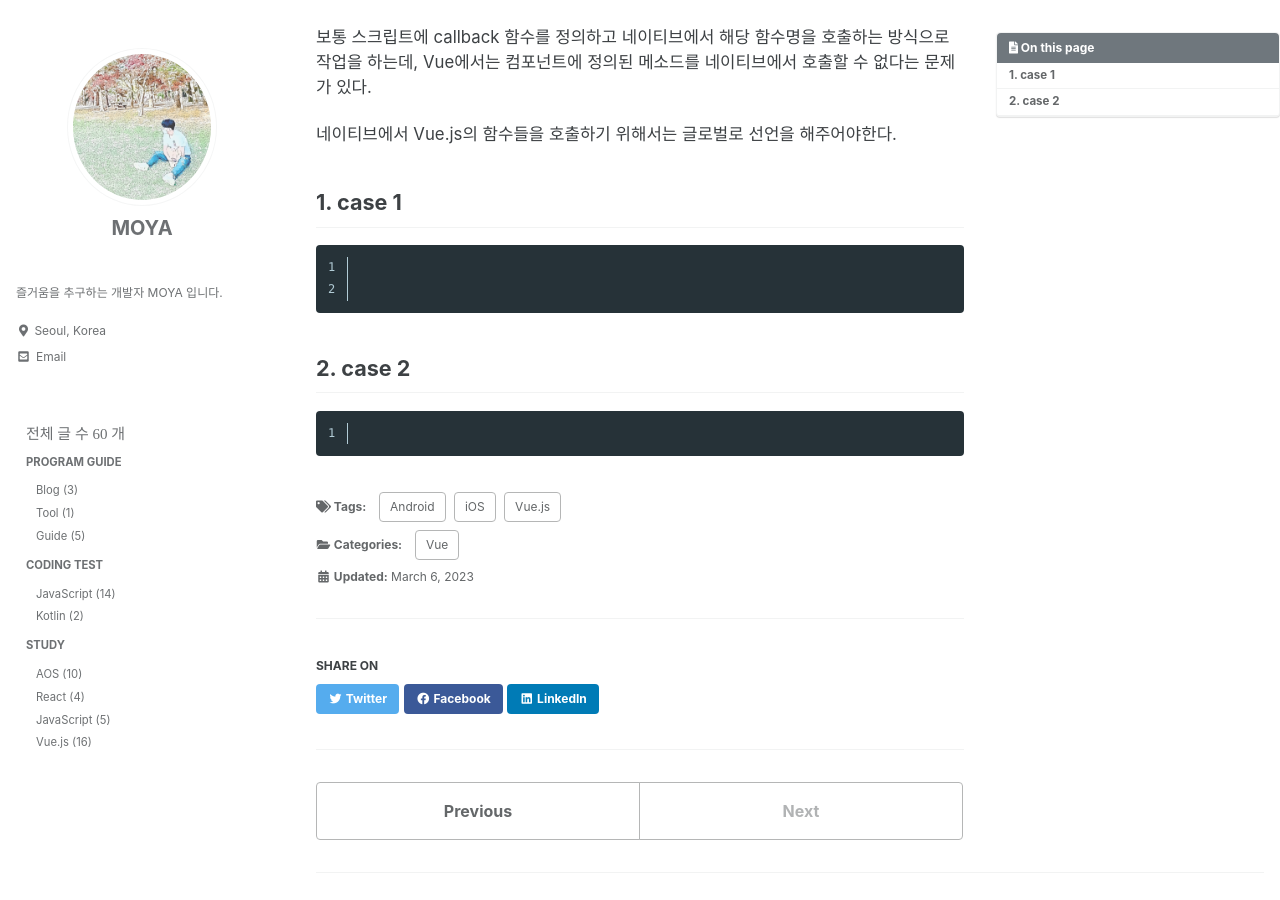
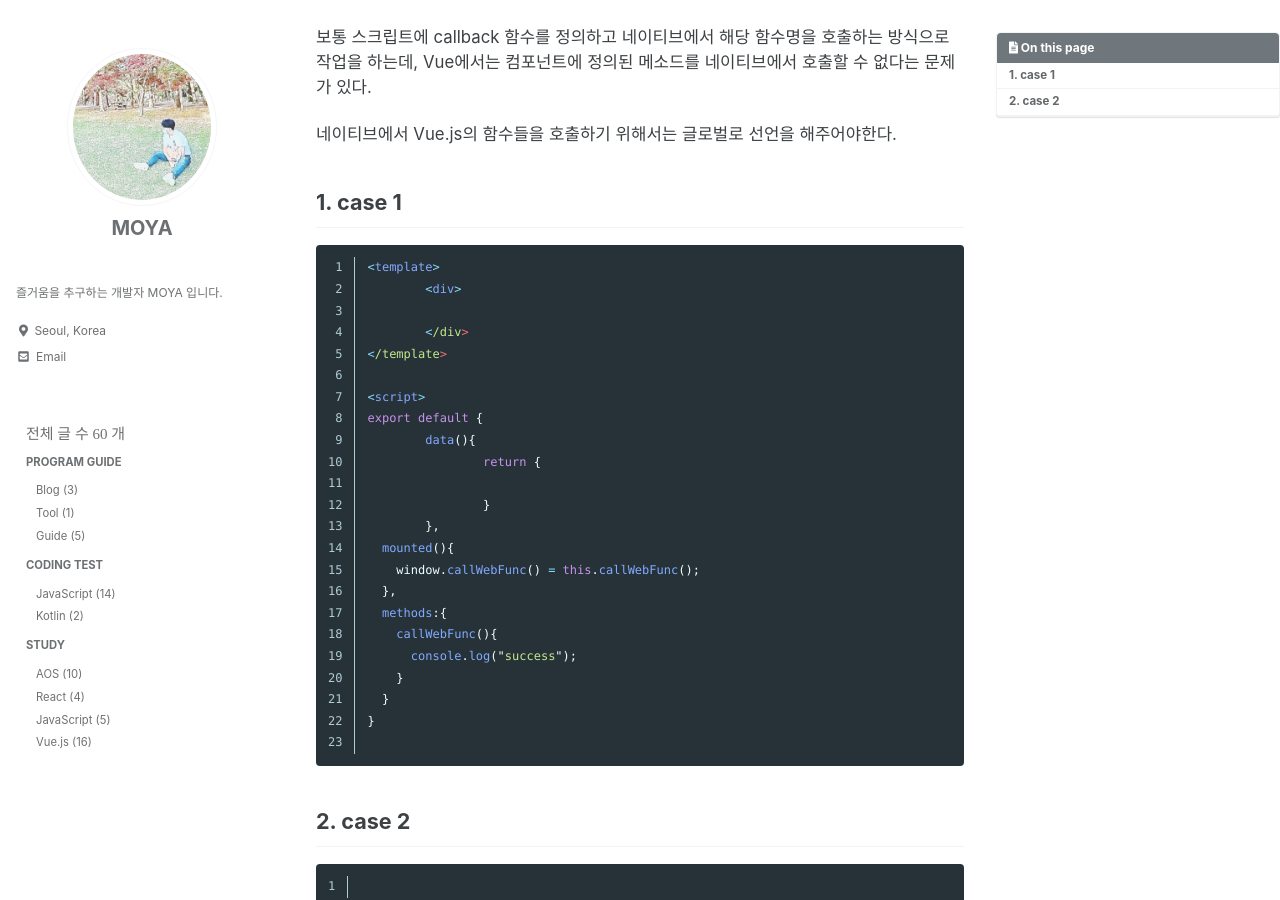
Before and after one commit to kdc7140/kdc7140.github.io, a Jekyll site: the page built from _posts/study/2023-03-06-vue016.md, in a window 1280 px wide and 900 px high, scrolled down 234 px. Built offline with Jekyll 4.4.1, drawn with Linux system fonts in a browser that asks for light colours; cached includes are drawn as plain includes; some web fonts are replaced.

Commit message:
Native -> Web interface

````diff
--- a/_posts/study/2023-03-06-vue016.md
+++ b/_posts/study/2023-03-06-vue016.md
@@ -25,7 +25,28 @@ Vue 기반 웹뷰에서 네이티브간 인터페이스 방법을 알아보자.
 ## 1. case 1
 
 ```javascript
+<template>
+	<div>
 
+	</div>
+</template>
+
+<script>
+export default {
+	data(){
+		return {
+
+		}
+	},
+  mounted(){
+    window.callWebFunc() = this.callWebFunc();
+  },
+  methods:{
+    callWebFunc(){
+      console.log("success");
+    }
+  }
+}
 
 ```
 
````
